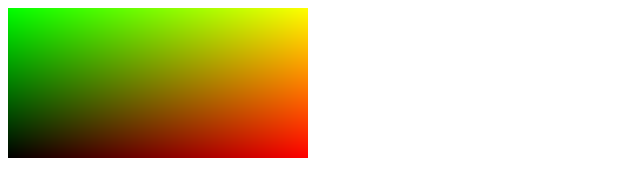
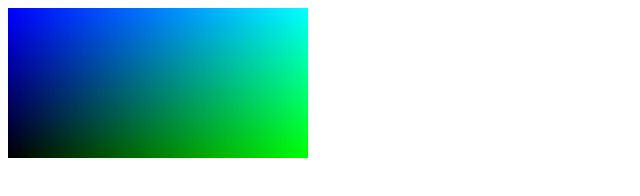
Before and after one commit to bamler-lab/compressed-nn-ops-demo, a plain HTML site: page decompress/index.html in a window 1280 px wide. Shown: the whole page, without its empty margins (0-640 px from the left). Drawn offline with Linux system fonts and the light colour scheme.

Commit message:
Read 8-bit values from a texture

```diff
--- a/decompress/index.html
+++ b/decompress/index.html
@@ -15,10 +15,12 @@
   </script>
   <script id="fragment-shader" type="x-shader/x-fragment">
     precision mediump float;
+    uniform sampler2D srcTexture;
     varying vec2 pos;
 
     void main() {
-      gl_FragColor = vec4(pos.xy, 0., 1.);
+      vec4 col = texture2D(srcTexture, pos);
+      gl_FragColor = vec4(col);
     }
   </script>
   <script>
--- a/decompress/main.js
+++ b/decompress/main.js
@@ -1,10 +1,47 @@
 function run() {
     const gl = getGl("canvas")
-    let vertexShader = compileShader(gl, "vertex-shader");
-    let fragmentShader = compileShader(gl, "fragment-shader");
-    let program = createProgram(gl, vertexShader, fragmentShader);
+    const vertexShader = compileShader(gl, "vertex-shader");
+    const fragmentShader = compileShader(gl, "fragment-shader");
+    const program = createProgram(gl, vertexShader, fragmentShader);
 
     gl.useProgram(program);
+    const srcTextureLocation = gl.getUniformLocation(program, "srcTexture");
+    console.log({ srcTextureLocation });
+
+    const srcTexture = gl.createTexture();
+    gl.bindTexture(gl.TEXTURE_2D, srcTexture);
+    const level = 0;
+
+    {
+        const srcTextureHeight = 256;
+        const srcTextureWidth = 256;
+        // define size and format of level 0
+        const internalFormat = gl.RGBA; // TODO: try R32UI (with format RED_INTEGER	and type UNSIGNED_BYTE)
+        const border = 0;
+        const format = gl.RGBA;
+        const type = gl.UNSIGNED_BYTE;
+        const data = new Uint8Array(srcTextureHeight * srcTextureWidth * 4);
+        let i = 0;
+        for (let y = 0; y != srcTextureHeight; ++y) {
+            for (let x = 0; x != srcTextureWidth; ++x) {
+                data[i] = 0;
+                data[i + 1] = x;
+                data[i + 2] = y;
+                data[i + 3] = 255;
+                i += 4;
+            }
+        }
+        gl.texImage2D(gl.TEXTURE_2D, level, internalFormat,
+            srcTextureWidth, srcTextureHeight, border,
+            format, type, data);
+
+        // set the filtering so we don't need mips
+        gl.texParameteri(gl.TEXTURE_2D, gl.TEXTURE_MIN_FILTER, gl.LINEAR); // TODO: maybe better: gl.NEAREST
+        gl.texParameteri(gl.TEXTURE_2D, gl.TEXTURE_WRAP_S, gl.CLAMP_TO_EDGE);
+        gl.texParameteri(gl.TEXTURE_2D, gl.TEXTURE_WRAP_T, gl.CLAMP_TO_EDGE);
+    }
+
+    gl.uniform1i(srcTextureLocation, 0);
 
     // Write the positions of vertices to a vertex shader
     var n = initVertexBuffers(gl, program);
@@ -66,7 +103,7 @@ function initVertexBuffers(gl, program) {
  * Obtains the GL context.
  *
  * @param {string} canvasId The id of the canvas tag.
- * @return {!WebGLRenderingContext} The WebGL rendering context.
+ * @return {!WebGL2RenderingContext} The WebGL rendering context.
  */
 function getGl(canvasId) {
     return document.getElementById(canvasId).getContext('webgl');
@@ -80,7 +117,7 @@ function getGl(canvasId) {
  * @return {!WebGLShader} The shader.
  */
 function compileShader(gl, scriptId) {
-    let shaderScript = document.getElementById(scriptId);
+    const shaderScript = document.getElementById(scriptId);
     if (!shaderScript) {
         throw "unknown script element: " + scriptId;
     }
@@ -97,7 +134,7 @@ function compileShader(gl, scriptId) {
             throw "shader type not set";
     }
 
-    let shader = gl.createShader(shaderType);
+    const shader = gl.createShader(shaderType);
     gl.shaderSource(shader, shaderScript.text);
     gl.compileShader(shader);
 
@@ -117,7 +154,7 @@ function compileShader(gl, scriptId) {
  * @return {!WebGLProgram} A program.
  */
 function createProgram(gl, vertexShader, fragmentShader) {
-    let program = gl.createProgram();
+    const program = gl.createProgram();
     gl.attachShader(program, vertexShader);
     gl.attachShader(program, fragmentShader);
     gl.linkProgram(program);
```
